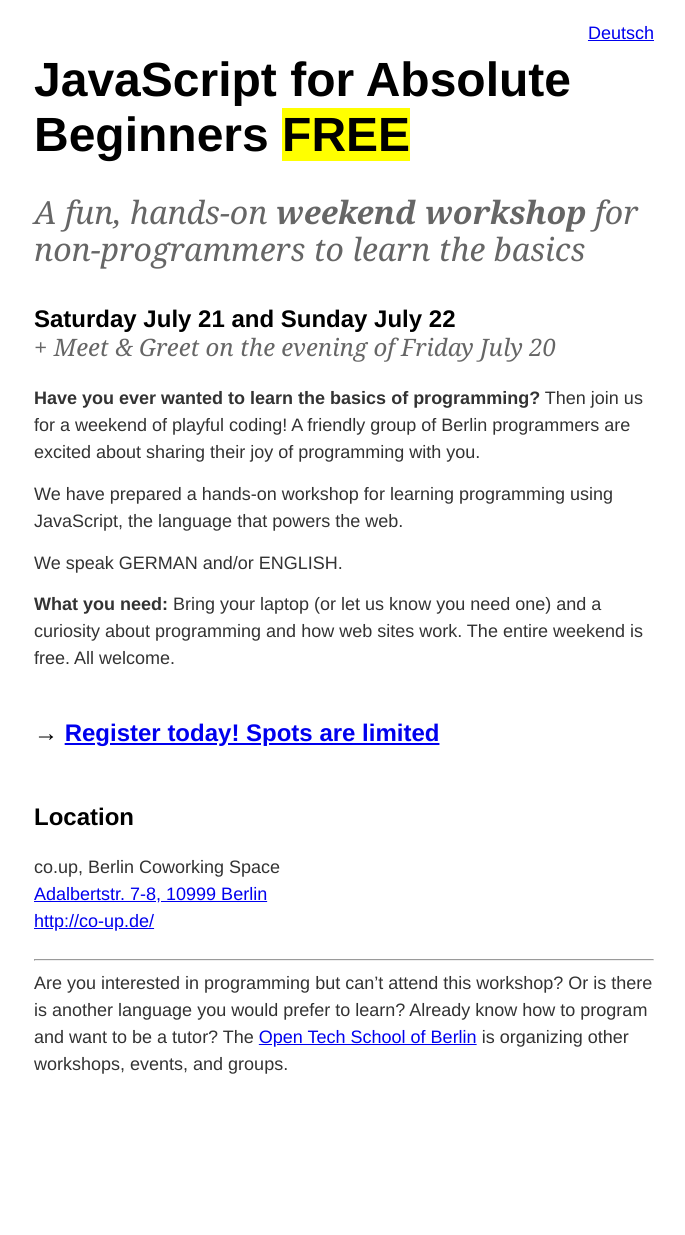
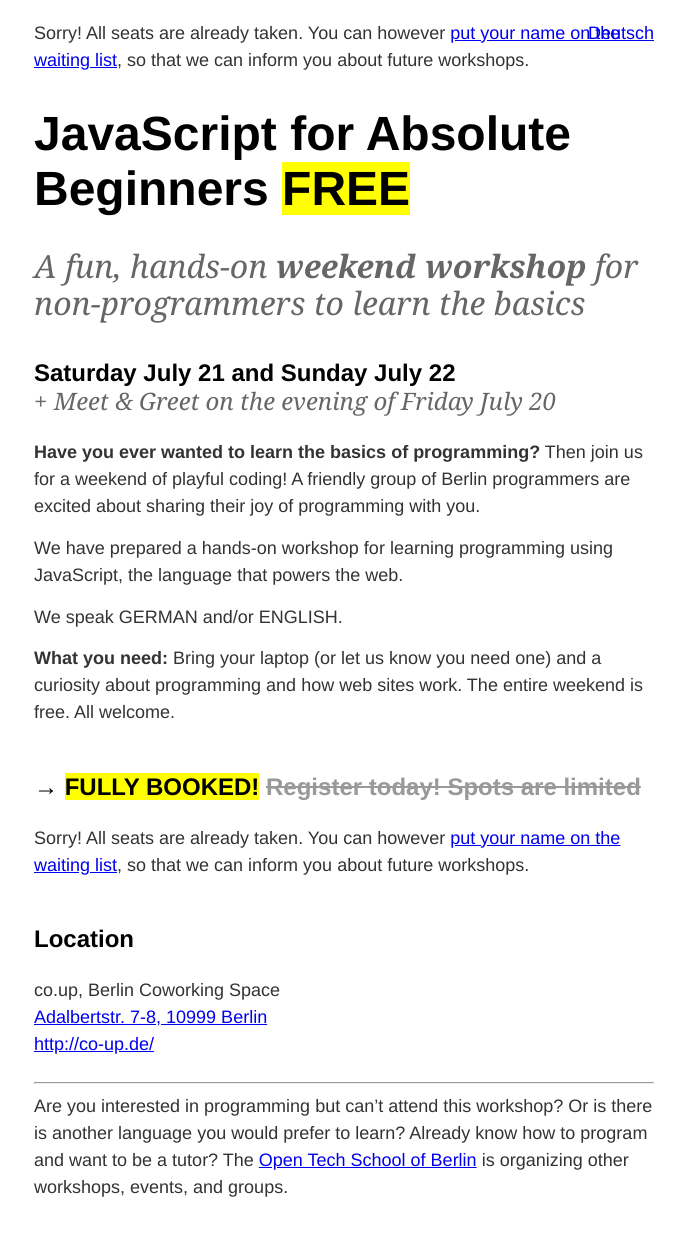
Before and after one commit to OpenTechSchool/javascript, a Jekyll site: the page built from _posts/2012-07-07-javascript-for-absolute-beginners.md, in a window 1280 px wide. Shown: the whole page, without its empty margins (296-981 px from the left). Built offline with Jekyll 4.4.1, drawn with Linux system fonts in a browser that asks for light colours; before the commit the page ends 1113 px from its top, so only the background shows below that.

Commit message:
announce that it is full

```diff
--- a/_posts/2012-07-07-javascript-for-absolute-beginners.md
+++ b/_posts/2012-07-07-javascript-for-absolute-beginners.md
@@ -5,6 +5,8 @@
 alternate_language_link: ./javascript-fuer-absolute-beginner.html
 alternate_language_text: Deutsch
 ---
+
+<div class="announcement">Sorry! All seats are already taken. You can however <a href="https://docs.google.com/spreadsheet/viewform?formkey=dFdOY0NHNDRlc2dIbDF2YW55UWNEYmc6MQ">put your name on the waiting list</a>, so that we can inform you about future workshops.</div>
 
 # {{ page.title }} <span class="highlight">FREE</span>
 
@@ -18,12 +20,11 @@
 
 We speak GERMAN and/or ENGLISH.
 
-**What you need:** Bring your laptop (or let
-us know you need one) and a curiosity about
-programming and how web sites work. The entire
-weekend is free. All welcome.
+**What you need:** Bring your laptop (or let us know you need one) and a curiosity about programming and how web sites work. The entire weekend is free. All welcome.
 
-## → [Register today! Spots are limited](https://docs.google.com/spreadsheet/viewform?formkey=dFdOY0NHNDRlc2dIbDF2YW55UWNEYmc6MQ)
+## → <span class="highlight">FULLY BOOKED!</span> <span style="text-decoration: line-through; color: #999;">Register today! Spots are limited</span>
+
+Sorry! All seats are already taken. You can however [put your name on the waiting list](https://docs.google.com/spreadsheet/viewform?formkey=dFdOY0NHNDRlc2dIbDF2YW55UWNEYmc6MQ), so that we can inform you about future workshops.
 
 ## Location
 
```
Also changed, not shown: _posts/2012-07-07-javascript-fuer-absolute-beginner.md (+5 -1 lines).
